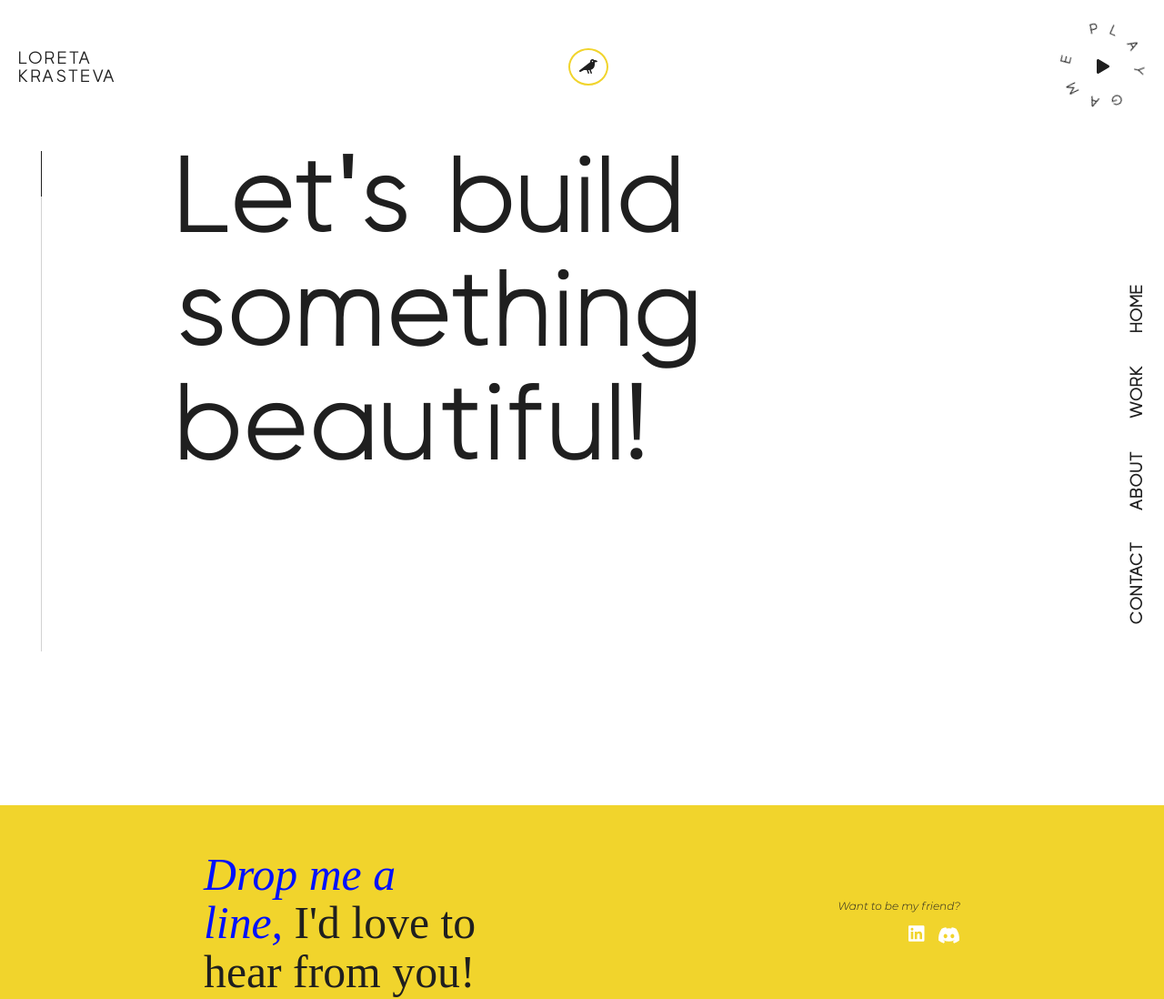
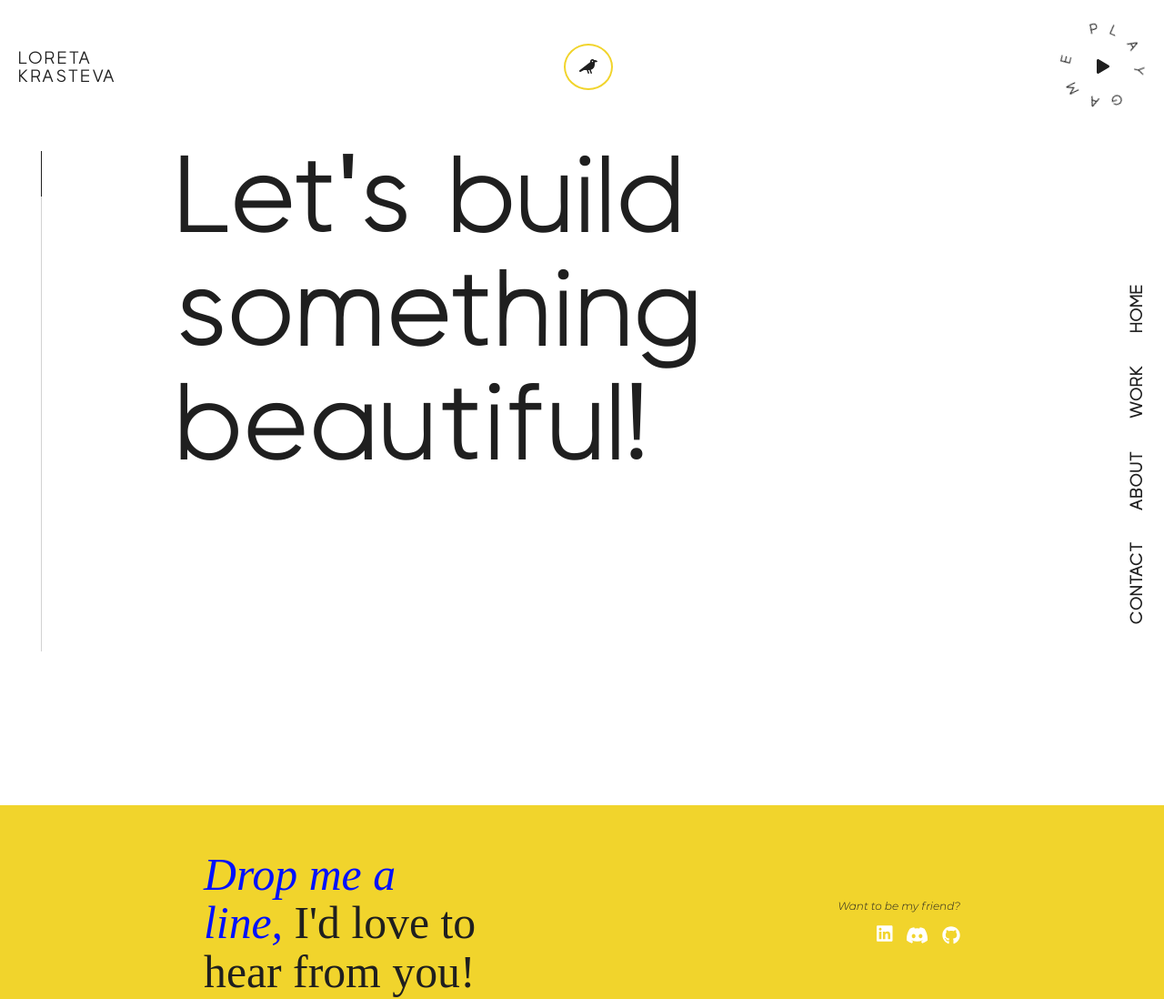
Before and after one commit to loretta-arineva/main-portfolio, a React (Create React App) app: page /contact in a window 1280 px wide. Shown: the top 1098 px of the page at 91% size. Built offline with nearby package versions, Linux system fonts and the light colour scheme.

Commit message:
Fixed warnings

```diff
--- a/src/assets/scss/5-modules/_footerContact.scss
+++ b/src/assets/scss/5-modules/_footerContact.scss
@@ -1,6 +1,7 @@
 .footer-contact {
     .footer-message {
         max-width: 300px;
+
         .contact-link {
             color     : $contactLink;
             font-style: italic;
@@ -9,21 +10,27 @@
 
     .social {
         margin: 15px 0 10px;
+
         p {
             font-family: 'Montserrat', 'Courier New', Courier, monospace;
-            font-size: 14px;
-            font-style: italic;
+            font-size  : 14px;
+            font-style : italic;
         }
 
         .social-icons {
-            margin: 10px 0;
-            color: $socialIcons;
+            margin   : 10px 0;
+            color    : $socialIcons;
             font-size: 25px;
 
-            :first-child {
+            a:not(:last-of-type) {
                 margin-right: 15px;
-                // Aligning icons
-                margin-bottom: 2px;
+            }
+
+            a:first-of-type {
+                svg {
+                    // Aligning icons
+                    margin-bottom: 2px;
+                }
             }
         }
     }
--- a/src/assets/scss/7-queries/_mediaQueries.scss
+++ b/src/assets/scss/7-queries/_mediaQueries.scss
@@ -1,3 +1,16 @@
+// HEADER
+
+@media screen and (min-width: 860px) {
+    header {
+        .color-switch--container {
+            padding: 15px;
+            svg {
+                font-size: 16px;
+            }
+        }
+    }
+}
+
 @media screen and (min-width: 480px) {
     h1 {
         font-size: 58px;
@@ -104,7 +117,7 @@
 
             .project-description {
                 position        : absolute;
-                right           : 0;
+                right           : 10vw;
                 max-width       : 300px;
                 background-color: rgba(255, 255, 255, 0.247);
                 border-radius   : 10px;
--- a/src/pages/components/FooterComponents/FooterContact.js
+++ b/src/pages/components/FooterComponents/FooterContact.js
@@ -1,7 +1,7 @@
 import React from 'react';
 import {Link} from 'react-router-dom';
 import {FontAwesomeIcon} from '@fortawesome/react-fontawesome';
-import {faLinkedin, faDiscord} from '@fortawesome/free-brands-svg-icons';
+import {faLinkedin, faDiscord, faGithub} from '@fortawesome/free-brands-svg-icons';
 
 const FooterContact = () => {
     return (
@@ -12,8 +12,9 @@ const FooterContact = () => {
             <div className="social">
                 <p>Want to be my friend?</p>
                 <div className="social-icons">
-                    <FontAwesomeIcon icon={faLinkedin}></FontAwesomeIcon>
-                    <FontAwesomeIcon icon={faDiscord}></FontAwesomeIcon>
+                    <a href="https://www.linkedin.com/in/loretta-arineva" target="_blank" rel="noreferrer"><FontAwesomeIcon icon={faLinkedin}></FontAwesomeIcon></a>
+                    <a href="https://discord.com/users/Kasai%20Senshi#9784/" target="_blank" rel="noreferrer"><FontAwesomeIcon icon={faDiscord}></FontAwesomeIcon></a>
+                    <a href="https://github.com/loretta-arineva" target="_blank" rel="noreferrer"><FontAwesomeIcon icon={faGithub}></FontAwesomeIcon></a>
                 </div>
             </div>
         </div>
--- a/src/pages/components/HeaderComponents/TopNav/GameSwitch.js
+++ b/src/pages/components/HeaderComponents/TopNav/GameSwitch.js
@@ -1,4 +1,4 @@
-import React, { useEffect } from 'react';
+import React from 'react';
 import { FontAwesomeIcon } from '@fortawesome/react-fontawesome';
 import { faPlay } from '@fortawesome/free-solid-svg-icons';
 
```
